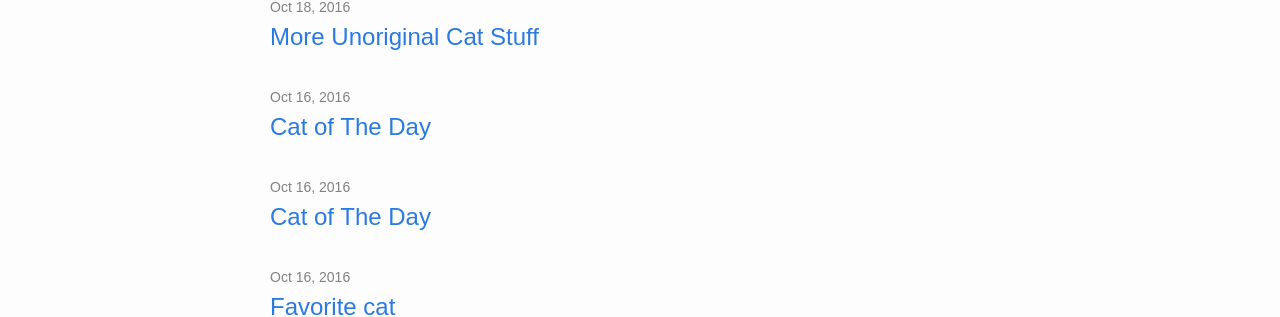
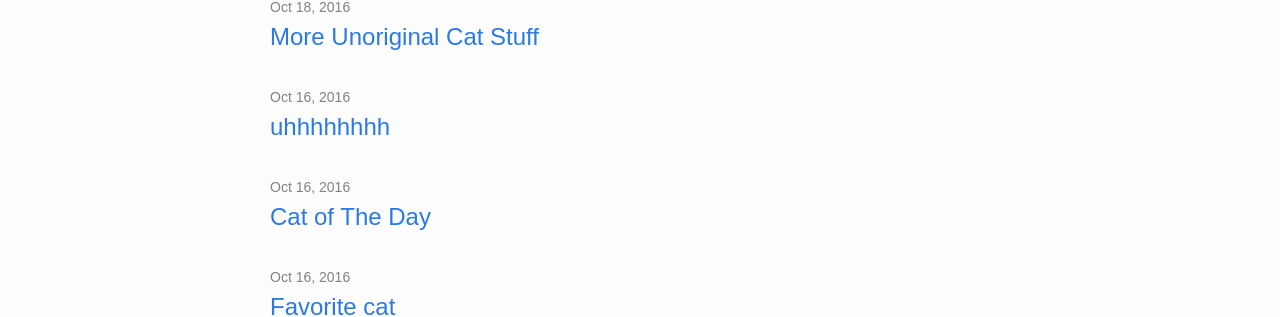
Before and after one commit to bullwalrus/Bullwalrus.github.io, a Jekyll site: the page built from index.html, in a window 1280 px wide. Shown: the part 322-639 px from the top of the page. Built offline with Jekyll 4.4.1, drawn with Linux system fonts in a browser that asks for light colours.

Commit message:
Update 2016-11-4-somethingelse.md

```diff
--- a/_posts/2016-11-4-somethingelse.md
+++ b/_posts/2016-11-4-somethingelse.md
@@ -1,6 +1,6 @@
 ---
 layout: post
-title:  "Cat of The Day"
+title:  "uhhhhhhhh"
 date:   2016-10-16
 categories: catness
 ---
```
